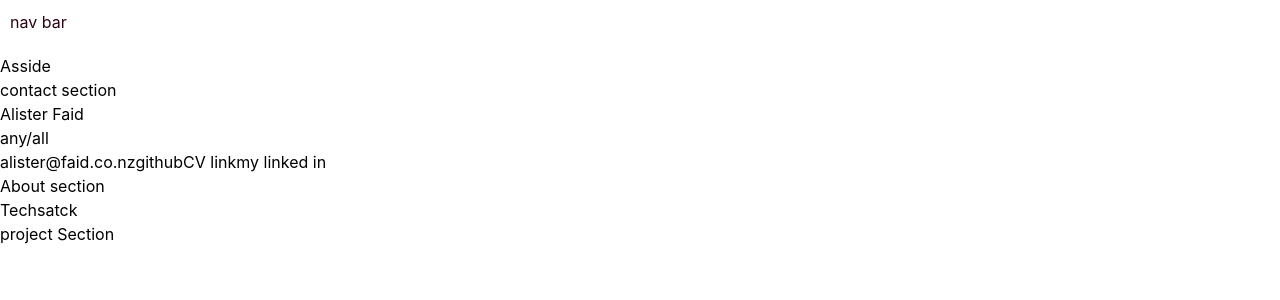
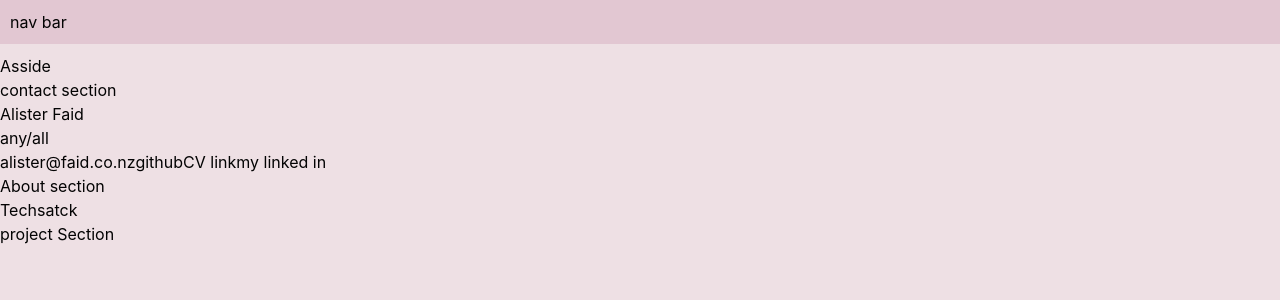
Before and after one commit to ISHUMANSS/Portfolio-website, a React (Create React App) app in the folder portfolio/: page / in a window 1280 px wide. Shown: the top 300 px of the page. Built offline with nearby package versions, Linux system fonts and the light colour scheme.

Commit message:
css update

```diff
--- a/portfolio/src/App.css
+++ b/portfolio/src/App.css
@@ -1,7 +1,18 @@
 /*adaptive auto colour folowing the system settings: https://www.youtube.com/watch?app=desktop&v=HywNyC1XDFg&ab_channel=SuperHi*/
 
 
-root{
+:root{
+  /*paige thinks these look alright*/
+  /*changes all the default colours to their light mode versions*/
+  --bg-color:#eee0e4;
+  --content:#E2C7D2;
+  --highlight:#5F0A29;
+  --hover:#4C0E27;
+  --text:#030303;
+
+}
+
+.dark-theme{
   /*default dark mode colours*/
   /*perhaps is a bit to dark*/
   --bg-color:#110207;
@@ -9,18 +20,6 @@ root{
   --highlight:#5F0A29;
   --hover:#4C0E27;
   --text:#FDFAF4;
-
-
-}
-
-.light-theme{
-  /*paige thinks these look alright*/
-  /*changes all the default colours to their light mode versions*/
-  --bg-color:#eee0e4;
-  --content:#E2C7D2;
-  --highlight:#5F0A29;
-  --hover:#4C0E27;
-  --text:#030303;
 
 }
 
@@ -40,3 +39,12 @@ root{
   --secondary: #3a1d2a;
   --accent: #fbd5e4;
 }
+
+html, body {
+
+  height: 100%;
+  margin: 0;
+  padding: 0;
+  /*set basic text colour to text will be overridden when it is needed to */
+  color: var(--text);
+}
--- a/portfolio/src/components/Home/HomePage.css
+++ b/portfolio/src/components/Home/HomePage.css
@@ -1,5 +1,6 @@
 .content{
   /*page set up*/
   width: 100%;
-  max-height: 100vh;
+  min-height: 100vh;
+  background-color: var(--bg-color);
 }
--- a/portfolio/src/components/Nav/NavBar.css
+++ b/portfolio/src/components/Nav/NavBar.css
@@ -1,5 +1,4 @@
 .navBar{
-  color: #2a0413;
   width: 100%;
   height:20%;
   background-color: var(--content);
```
